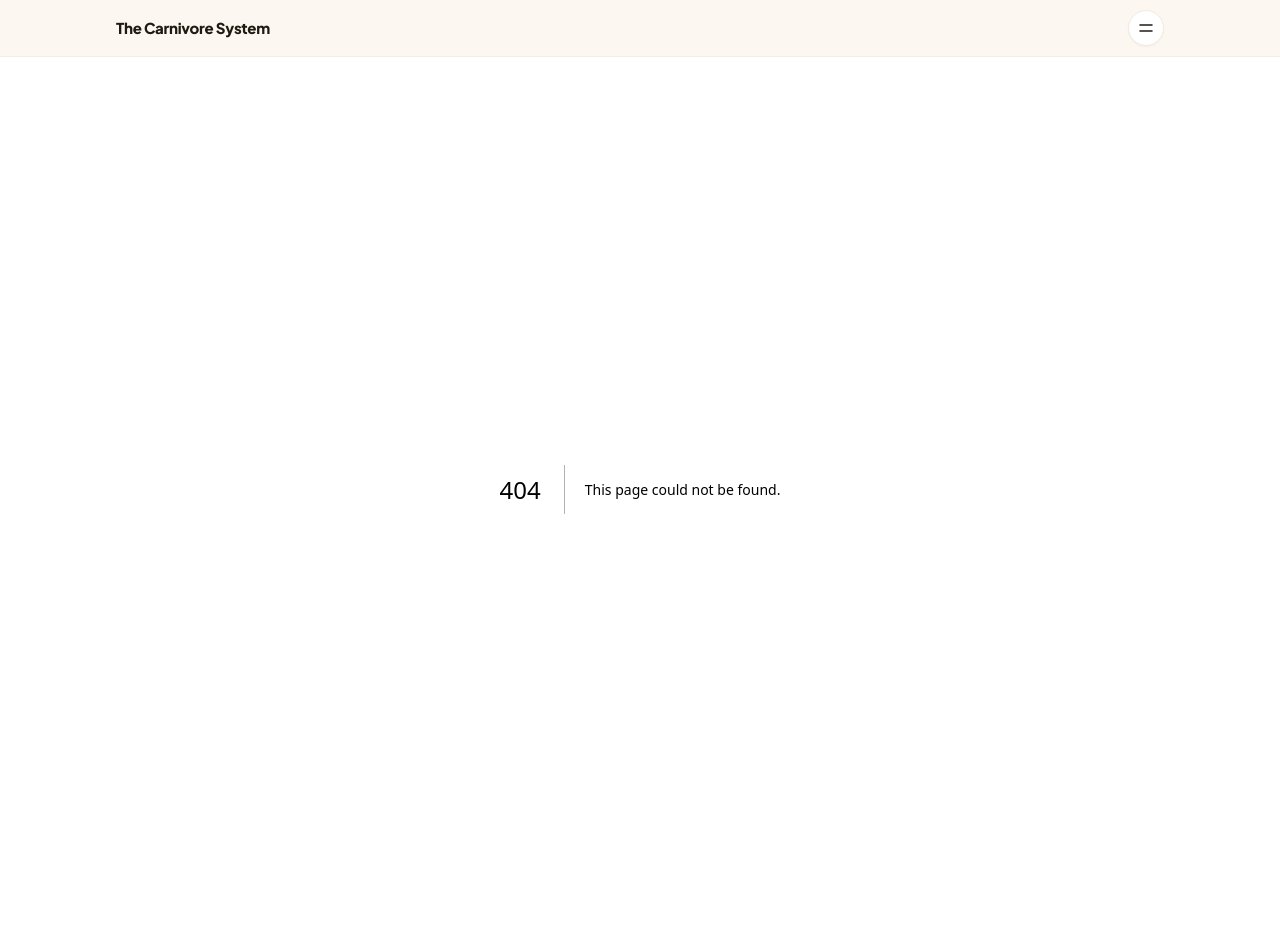
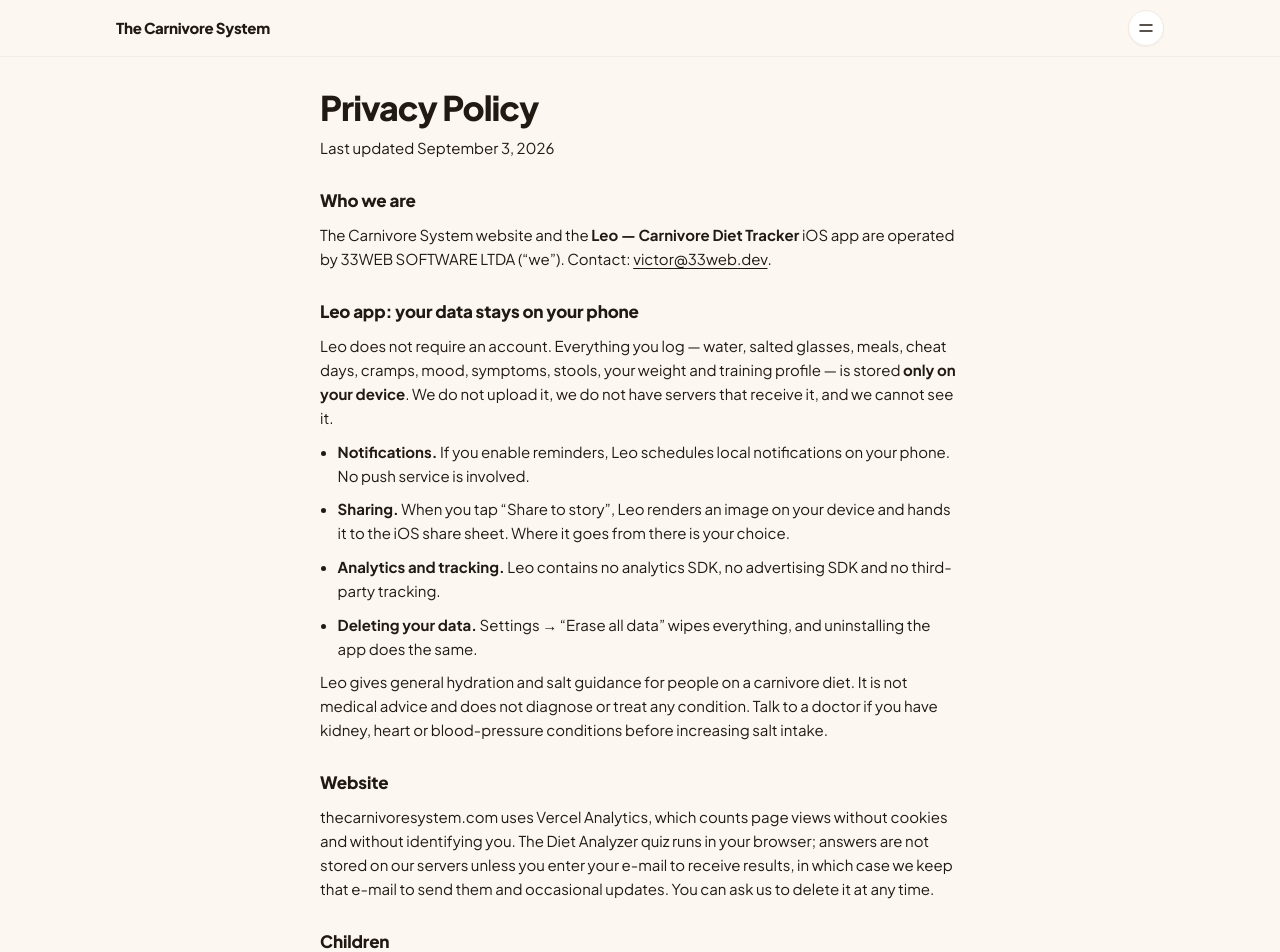
Before and after one commit to collasanta/carnivoresystem-web, a Next.js app: page /privacy in a window 1280 px wide. Before the commit this address had no page. Shown: the top 952 px of the page. Before the commit the page ends 929 px from the top, so only its background shows below. Built offline with nearby package versions, Linux system fonts and the light colour scheme.

Commit message:
feat: privacy policy and terms pages for the Leo app store listing
Co-Authored-By: Claude Fable 5.1 <noreply@anthropic.com>

```diff
--- a/app/globals.css
+++ b/app/globals.css
@@ -183,3 +183,9 @@
     background: var(--color-cream);
   }
 }
+
+/* Legal pages (privacy, terms): plain readable copy in the site palette. */
+.prose-legal h2 { margin-top: 1.75rem; font-size: 17px; font-weight: 800; letter-spacing: -0.01em; }
+.prose-legal p, .prose-legal li { margin-top: 0.6rem; font-size: 15px; line-height: 1.6; color: var(--color-ink, #1d1a16); }
+.prose-legal ul { margin-top: 0.4rem; padding-left: 1.1rem; list-style: disc; }
+.prose-legal a { text-decoration: underline; text-underline-offset: 3px; }
--- /dev/null
+++ b/app/privacy/page.tsx
@@ -0,0 +1,55 @@
+import type { Metadata } from "next";
+
+export const metadata: Metadata = {
+  title: "Privacy Policy — The Carnivore System",
+  description: "How The Carnivore System website and the Leo app handle your data.",
+};
+
+const UPDATED = "September 3, 2026";
+
+export default function Privacy() {
+  return (
+    <article className="prose-legal w-full max-w-[640px]">
+      <h1 className="text-[clamp(26px,7vw,34px)] leading-[1.1] font-extrabold tracking-[-0.03em]">Privacy Policy</h1>
+      <p className="mt-2 text-[13px] text-mute">Last updated {UPDATED}</p>
+
+      <h2>Who we are</h2>
+      <p>
+        The Carnivore System website and the <strong>Leo — Carnivore Diet Tracker</strong> iOS app are operated by
+        33WEB SOFTWARE LTDA (&ldquo;we&rdquo;). Contact: <a href="mailto:victor@33web.dev">victor@33web.dev</a>.
+      </p>
+
+      <h2>Leo app: your data stays on your phone</h2>
+      <p>
+        Leo does not require an account. Everything you log — water, salted glasses, meals, cheat days, cramps, mood,
+        symptoms, stools, your weight and training profile — is stored <strong>only on your device</strong>. We do not
+        upload it, we do not have servers that receive it, and we cannot see it.
+      </p>
+      <ul>
+        <li><strong>Notifications.</strong> If you enable reminders, Leo schedules local notifications on your phone. No push service is involved.</li>
+        <li><strong>Sharing.</strong> When you tap &ldquo;Share to story&rdquo;, Leo renders an image on your device and hands it to the iOS share sheet. Where it goes from there is your choice.</li>
+        <li><strong>Analytics and tracking.</strong> Leo contains no analytics SDK, no advertising SDK and no third-party tracking.</li>
+        <li><strong>Deleting your data.</strong> Settings → &ldquo;Erase all data&rdquo; wipes everything, and uninstalling the app does the same.</li>
+      </ul>
+      <p>
+        Leo gives general hydration and salt guidance for people on a carnivore diet. It is not medical advice and does
+        not diagnose or treat any condition. Talk to a doctor if you have kidney, heart or blood-pressure conditions
+        before increasing salt intake.
+      </p>
+
+      <h2>Website</h2>
+      <p>
+        thecarnivoresystem.com uses Vercel Analytics, which counts page views without cookies and without identifying
+        you. The Diet Analyzer quiz runs in your browser; answers are not stored on our servers unless you enter your
+        e-mail to receive results, in which case we keep that e-mail to send them and occasional updates. You can ask us
+        to delete it at any time.
+      </p>
+
+      <h2>Children</h2>
+      <p>Our products are not directed at children under 13 and we do not knowingly collect data from them.</p>
+
+      <h2>Changes</h2>
+      <p>If this policy changes we will update the date above. Material changes to the app will also be noted in the App Store release notes.</p>
+    </article>
+  );
+}
--- /dev/null
+++ b/app/terms/page.tsx
@@ -0,0 +1,61 @@
+import type { Metadata } from "next";
+
+export const metadata: Metadata = {
+  title: "Terms of Use — The Carnivore System",
+  description: "Terms for using The Carnivore System website and the Leo app.",
+};
+
+const UPDATED = "September 3, 2026";
+
+export default function Terms() {
+  return (
+    <article className="prose-legal w-full max-w-[640px]">
+      <h1 className="text-[clamp(26px,7vw,34px)] leading-[1.1] font-extrabold tracking-[-0.03em]">Terms of Use</h1>
+      <p className="mt-2 text-[13px] text-mute">Last updated {UPDATED}</p>
+
+      <p>
+        By using thecarnivoresystem.com or the <strong>Leo — Carnivore Diet Tracker</strong> app (together, the
+        &ldquo;Services&rdquo;), operated by 33WEB SOFTWARE LTDA, you agree to these terms.
+      </p>
+
+      <h2>Not medical advice</h2>
+      <p>
+        The Services provide general information and tracking tools for people following a carnivore diet. They are not
+        a substitute for professional medical advice, diagnosis or treatment. Salt and water targets are estimates based
+        on the answers you give; adjust them with your own judgement and consult a healthcare professional, especially
+        if you have kidney, heart or blood-pressure conditions, are pregnant, or take medication that affects
+        electrolytes.
+      </p>
+
+      <h2>Your responsibility</h2>
+      <p>
+        You are responsible for what you eat and drink. Stop and seek help if you feel unwell. Do not rely on the
+        Services in an emergency.
+      </p>
+
+      <h2>Licence</h2>
+      <p>
+        We grant you a personal, non-transferable licence to use the app on Apple devices you own or control, subject to
+        the App Store terms. You may not reverse-engineer, resell or redistribute it.
+      </p>
+
+      <h2>Content you share</h2>
+      <p>
+        Images you create with the share feature are yours. You may post them anywhere; we claim no rights over them.
+      </p>
+
+      <h2>No warranty, limited liability</h2>
+      <p>
+        The Services are provided &ldquo;as is&rdquo;. To the fullest extent permitted by law we disclaim all
+        warranties and are not liable for any indirect, incidental or consequential damages arising from your use of
+        the Services.
+      </p>
+
+      <h2>Changes and contact</h2>
+      <p>
+        We may update these terms; the date above will change when we do. Questions:{" "}
+        <a href="mailto:victor@33web.dev">victor@33web.dev</a>.
+      </p>
+    </article>
+  );
+}
```
